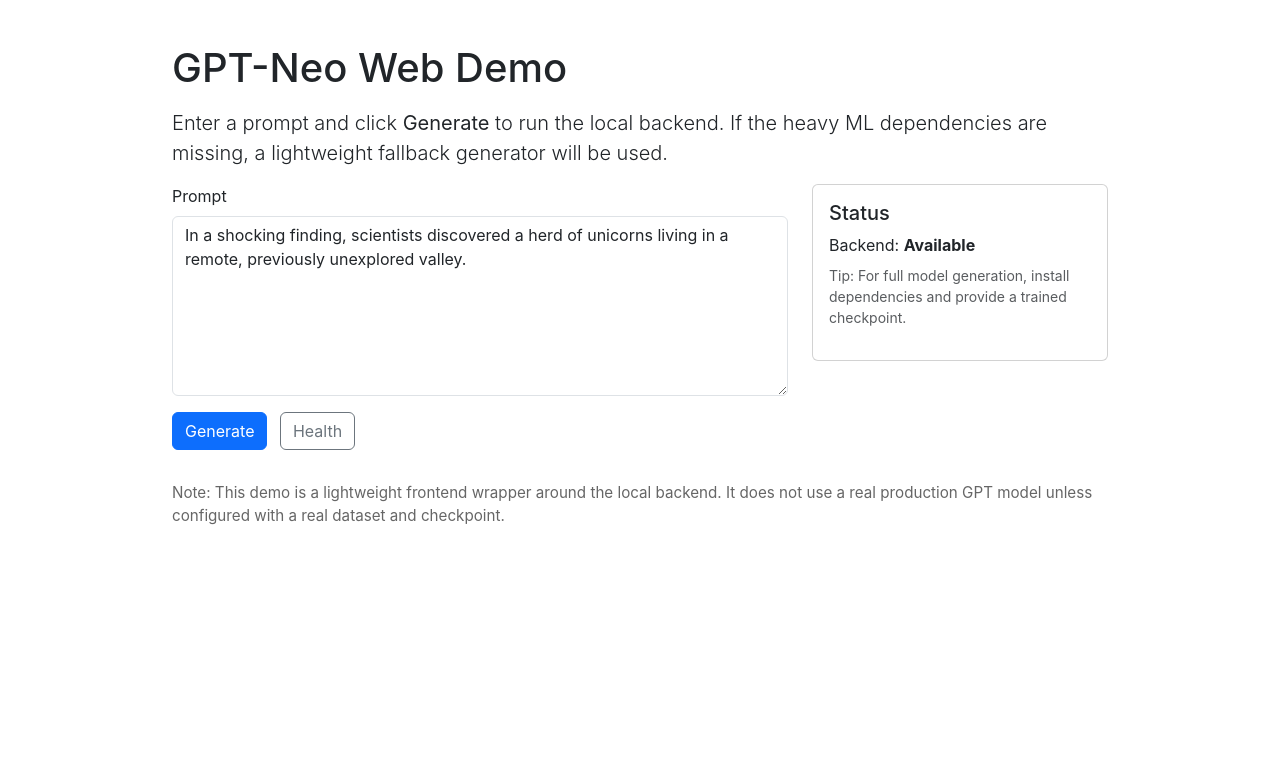
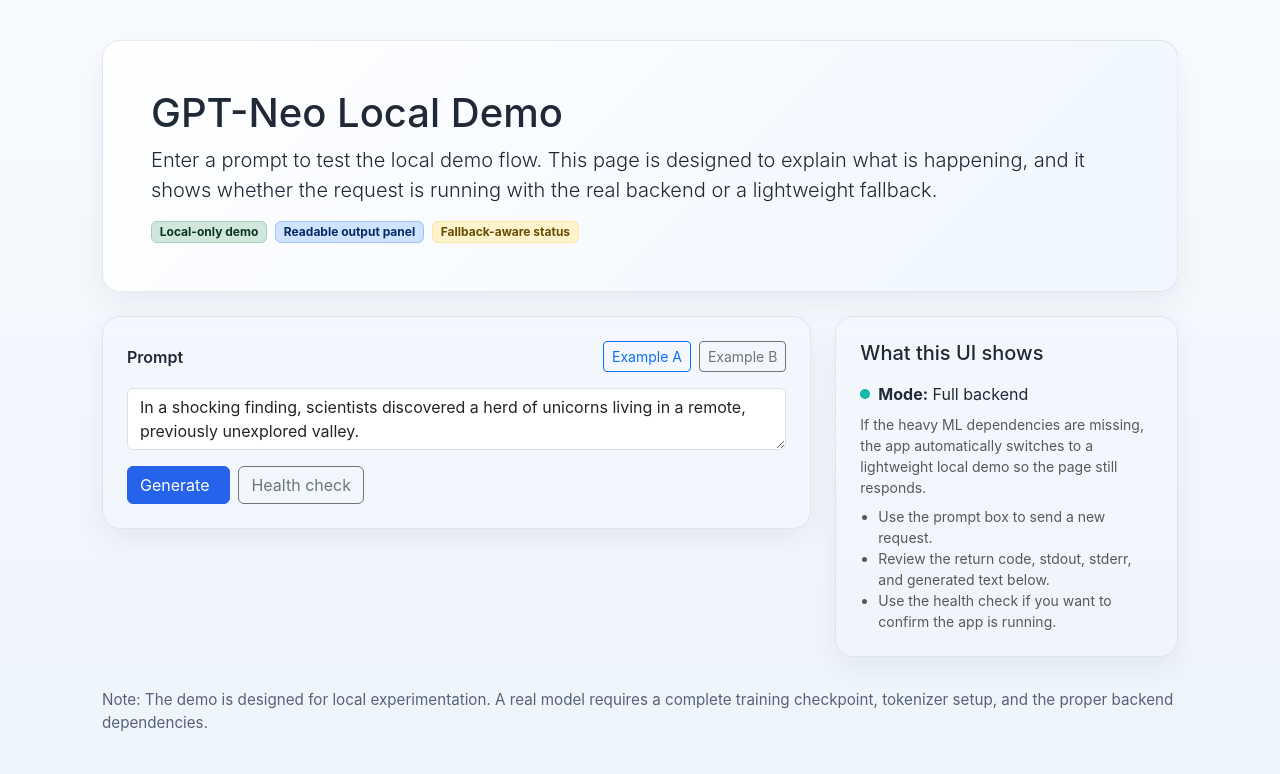
Before and after one commit to faridkhan02/gpt-neo-modern, a Flask app: page / in a window 1280 px wide. Shown: the top 774 px of the page. Run offline with Flask 2, Linux system fonts and the light colour scheme.

Commit message:
Improve GPT-Neo frontend UX and fallback guidance

```diff
--- a/gpt-neo/templates/index.html
+++ b/gpt-neo/templates/index.html
@@ -6,39 +6,132 @@
     <title>GPT-Neo Demo Frontend</title>
     <link href="https://cdn.jsdelivr.net/npm/bootstrap@5.3.0/dist/css/bootstrap.min.css" rel="stylesheet">
     <style>
-      body { font-family: Inter, Arial, sans-serif; max-width: 1000px; margin: 24px auto; padding: 20px; }
-      textarea { width: 100%; height: 180px; resize: vertical; }
-      pre { background: #f8f9fa; padding: 16px; white-space: pre-wrap; word-break: break-word; }
-      .result { margin-top: 24px; }
-      .status { margin-bottom: 12px; }
-      .footer { margin-top: 32px; color: #666; font-size: 0.95rem; }
+      :root {
+        color-scheme: light;
+      }
+      body {
+        font-family: Inter, Arial, sans-serif;
+        background: linear-gradient(180deg, #f8fbff 0%, #eef4fb 100%);
+        color: #1f2937;
+        margin: 0;
+        padding: 24px;
+      }
+      .container {
+        max-width: 1100px;
+      }
+      .hero-card,
+      .panel,
+      .result-card {
+        border: 1px solid rgba(15, 23, 42, 0.08);
+        border-radius: 18px;
+        box-shadow: 0 10px 30px rgba(15, 23, 42, 0.06);
+      }
+      .hero-card {
+        background: linear-gradient(135deg, #ffffff 0%, #eff6ff 100%);
+      }
+      textarea {
+        width: 100%;
+        min-height: 200px;
+        resize: vertical;
+        font-size: 1rem;
+      }
+      pre {
+        background: #0f172a;
+        color: #e2e8f0;
+        padding: 16px;
+        border-radius: 12px;
+        white-space: pre-wrap;
+        word-break: break-word;
+      }
+      .result {
+        margin-top: 26px;
+      }
+      .status-pill {
+        display: inline-flex;
+        align-items: center;
+        gap: 8px;
+      }
+      .status-dot {
+        width: 10px;
+        height: 10px;
+        border-radius: 50%;
+        background: #14b8a6;
+        display: inline-block;
+      }
+      .help-list {
+        margin: 0;
+        padding-left: 18px;
+      }
+      .footer {
+        margin-top: 32px;
+        color: #55627a;
+        font-size: 0.95rem;
+      }
+      .btn-primary {
+        background: #2563eb;
+        border-color: #2563eb;
+      }
+      .btn-primary:hover {
+        background: #1d4ed8;
+        border-color: #1d4ed8;
+      }
+      .example-chip {
+        cursor: pointer;
+      }
     </style>
   </head>
   <body>
-    <div class="container">
-      <div class="row">
+    <div class="container py-3">
+      <div class="row mb-4">
         <div class="col-12">
-          <h1 class="mb-3">GPT-Neo Web Demo</h1>
-          <p class="lead">Enter a prompt and click <strong>Generate</strong> to run the local backend. If the heavy ML dependencies are missing, a lightweight fallback generator will be used.</p>
+          <div class="hero-card p-4 p-lg-5">
+            <h1 class="mb-2">GPT-Neo Local Demo</h1>
+            <p class="lead mb-3">Enter a prompt to test the local demo flow. This page is designed to explain what is happening, and it shows whether the request is running with the real backend or a lightweight fallback.</p>
+            <div class="d-flex flex-wrap gap-2">
+              <span class="badge bg-success-subtle text-success-emphasis border border-success-subtle">Local-only demo</span>
+              <span class="badge bg-primary-subtle text-primary-emphasis border border-primary-subtle">Readable output panel</span>
+              <span class="badge bg-warning-subtle text-warning-emphasis border border-warning-subtle">Fallback-aware status</span>
+            </div>
+          </div>
         </div>
       </div>
 
-      <div class="row">
+      <div class="row g-4 align-items-start">
         <div class="col-lg-8">
-          <form action="/generate" method="post">
-            <div class="mb-3">
-              <label for="prompt" class="form-label">Prompt</label>
-              <textarea id="prompt" name="prompt" class="form-control">{{ prompt or 'In a shocking finding, scientists discovered a herd of unicorns living in a remote, previously unexplored valley.' }}</textarea>
+          <div class="panel p-4">
+            <form id="generateForm" action="/generate" method="post">
+              <div class="mb-3 d-flex justify-content-between align-items-center flex-wrap gap-2">
+                <label for="prompt" class="form-label fw-semibold mb-0">Prompt</label>
+                <div class="d-flex gap-2 flex-wrap">
+                  <button type="button" class="btn btn-sm btn-outline-primary example-chip" data-prompt="In a shocking finding, scientists discovered a herd of unicorns living in a remote, previously unexplored valley.">Example A</button>
+                  <button type="button" class="btn btn-sm btn-outline-secondary example-chip" data-prompt="Artificial intelligence is transforming the way we build tools for everyday work.">Example B</button>
                 </div>
-            <button type="submit" class="btn btn-primary">Generate</button>
-            <a href="/health" class="btn btn-outline-secondary ms-2">Health</a>
+              </div>
+              <textarea id="prompt" name="prompt" class="form-control" placeholder="Type a prompt here...">{{ prompt or 'In a shocking finding, scientists discovered a herd of unicorns living in a remote, previously unexplored valley.' }}</textarea>
+              <div class="d-flex flex-wrap gap-2 mt-3">
+                <button id="generateBtn" type="submit" class="btn btn-primary">
+                  <span class="me-2">Generate</span>
+                  <span class="spinner-border spinner-border-sm d-none" role="status" aria-hidden="true"></span>
+                </button>
+                <a href="/health" class="btn btn-outline-secondary">Health check</a>
+              </div>
             </form>
           </div>
+        </div>
+
         <div class="col-lg-4">
-          <div class="card p-3">
-            <h5>Status</h5>
-            <p class="mb-0">Backend: <strong>{{ 'Available' if result is none or not result.fallback else 'Fallback (no MeshTF)' }}</strong></p>
-            <p class="small text-muted mt-2">Tip: For full model generation, install dependencies and provide a trained checkpoint.</p>
+          <div class="panel p-4">
+            <h5 class="mb-3">What this UI shows</h5>
+            <div class="status-pill mb-2">
+              <span class="status-dot"></span>
+              <span><strong>Mode:</strong> {{ 'Full backend' if result is none or not result.fallback else 'Fallback demo' }}</span>
+            </div>
+            <p class="mb-2 small text-muted">If the heavy ML dependencies are missing, the app automatically switches to a lightweight local demo so the page still responds.</p>
+            <ul class="help-list small text-muted">
+              <li>Use the prompt box to send a new request.</li>
+              <li>Review the return code, stdout, stderr, and generated text below.</li>
+              <li>Use the health check if you want to confirm the app is running.</li>
+            </ul>
           </div>
         </div>
       </div>
@@ -46,17 +139,50 @@
       {% if result %}
       <div class="row result">
         <div class="col-12">
-          <div class="card">
-            <div class="card-body">
-              <h5 class="card-title">Result</h5>
-              <p class="status"><strong>Return code:</strong> {{ result.returncode }} {% if result.fallback %}<span class="badge bg-warning text-dark">Fallback</span>{% endif %}</p>
-              <p><strong>Output file:</strong> {{ result.output_file or 'None' }}</p>
-              <div><strong>Stdout:</strong></div>
+          <div class="result-card card border-0 p-4">
+            <div class="card-body p-0">
+              <div class="d-flex justify-content-between align-items-center flex-wrap gap-2 mb-3">
+                <h5 class="card-title mb-0">Result Summary</h5>
+                {% if result.fallback %}
+                <span class="badge bg-warning text-dark">Fallback mode</span>
+                {% else %}
+                <span class="badge bg-success">Backend mode</span>
+                {% endif %}
+              </div>
+
+              <div class="row g-3 mb-3">
+                <div class="col-md-4">
+                  <div class="border rounded p-3 h-100">
+                    <div class="text-muted small">Return code</div>
+                    <div class="fs-5 fw-semibold">{{ result.returncode }}</div>
+                  </div>
+                </div>
+                <div class="col-md-4">
+                  <div class="border rounded p-3 h-100">
+                    <div class="text-muted small">Output file</div>
+                    <div class="fw-semibold text-break">{{ result.output_file or 'None' }}</div>
+                  </div>
+                </div>
+                <div class="col-md-4">
+                  <div class="border rounded p-3 h-100">
+                    <div class="text-muted small">Execution mode</div>
+                    <div class="fw-semibold">{{ 'Full backend' if not result.fallback else 'Lightweight fallback' }}</div>
+                  </div>
+                </div>
+              </div>
+
+              <div class="mb-3">
+                <div class="fw-semibold">Stdout</div>
                 <pre>{{ result.stdout or 'No stdout' }}</pre>
-              <div class="mt-2"><strong>Stderr:</strong></div>
+              </div>
+              <div class="mb-3">
+                <div class="fw-semibold">Stderr</div>
                 <pre>{{ result.stderr or 'No stderr' }}</pre>
-              <div class="mt-2"><strong>Generated text:</strong></div>
+              </div>
+              <div>
+                <div class="fw-semibold">Generated text</div>
                 <pre>{{ result.output_text or 'No generated text yet' }}</pre>
+              </div>
             </div>
           </div>
         </div>
@@ -65,11 +191,32 @@
 
       <div class="row">
         <div class="col-12 footer">
-          <p>Note: This demo is a lightweight frontend wrapper around the local backend. It does not use a real production GPT model unless configured with a real dataset and checkpoint.</p>
+          <p class="mb-0">Note: The demo is designed for local experimentation. A real model requires a complete training checkpoint, tokenizer setup, and the proper backend dependencies.</p>
         </div>
       </div>
     </div>
 
     <script src="https://cdn.jsdelivr.net/npm/bootstrap@5.3.0/dist/js/bootstrap.bundle.min.js"></script>
+    <script>
+      const form = document.getElementById('generateForm');
+      const button = document.getElementById('generateBtn');
+      const spinner = button.querySelector('.spinner-border');
+      const chips = document.querySelectorAll('.example-chip');
+
+      chips.forEach((chip) => {
+        chip.addEventListener('click', () => {
+          const prompt = document.getElementById('prompt');
+          prompt.value = chip.dataset.prompt;
+        });
+      });
+
+      if (form) {
+        form.addEventListener('submit', () => {
+          button.disabled = true;
+          spinner.classList.remove('d-none');
+          button.querySelector('span').textContent = 'Generating…';
+        });
+      }
+    </script>
   </body>
 </html>
```
Lines whose indentation alone changed are shown as unchanged.
